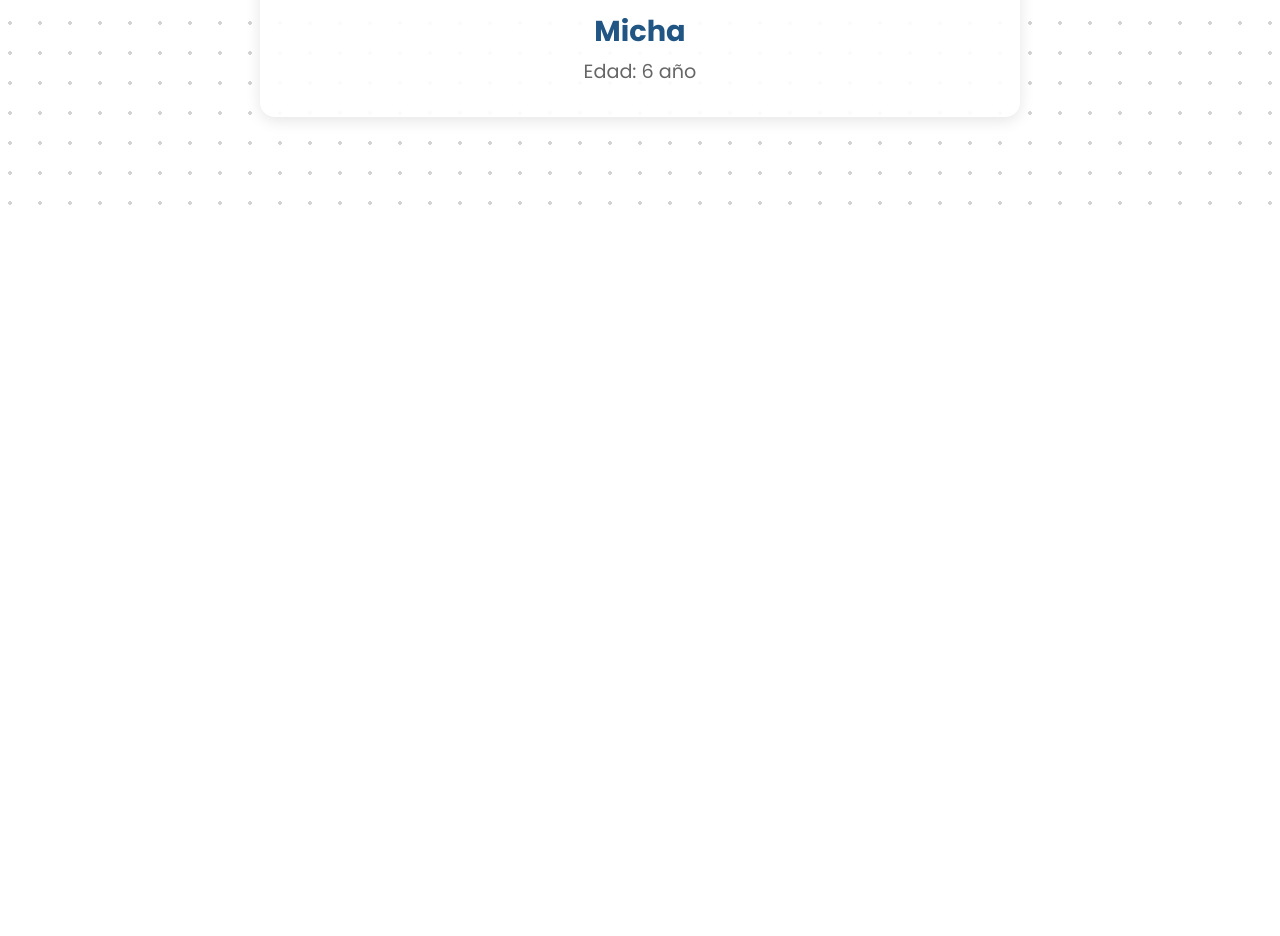
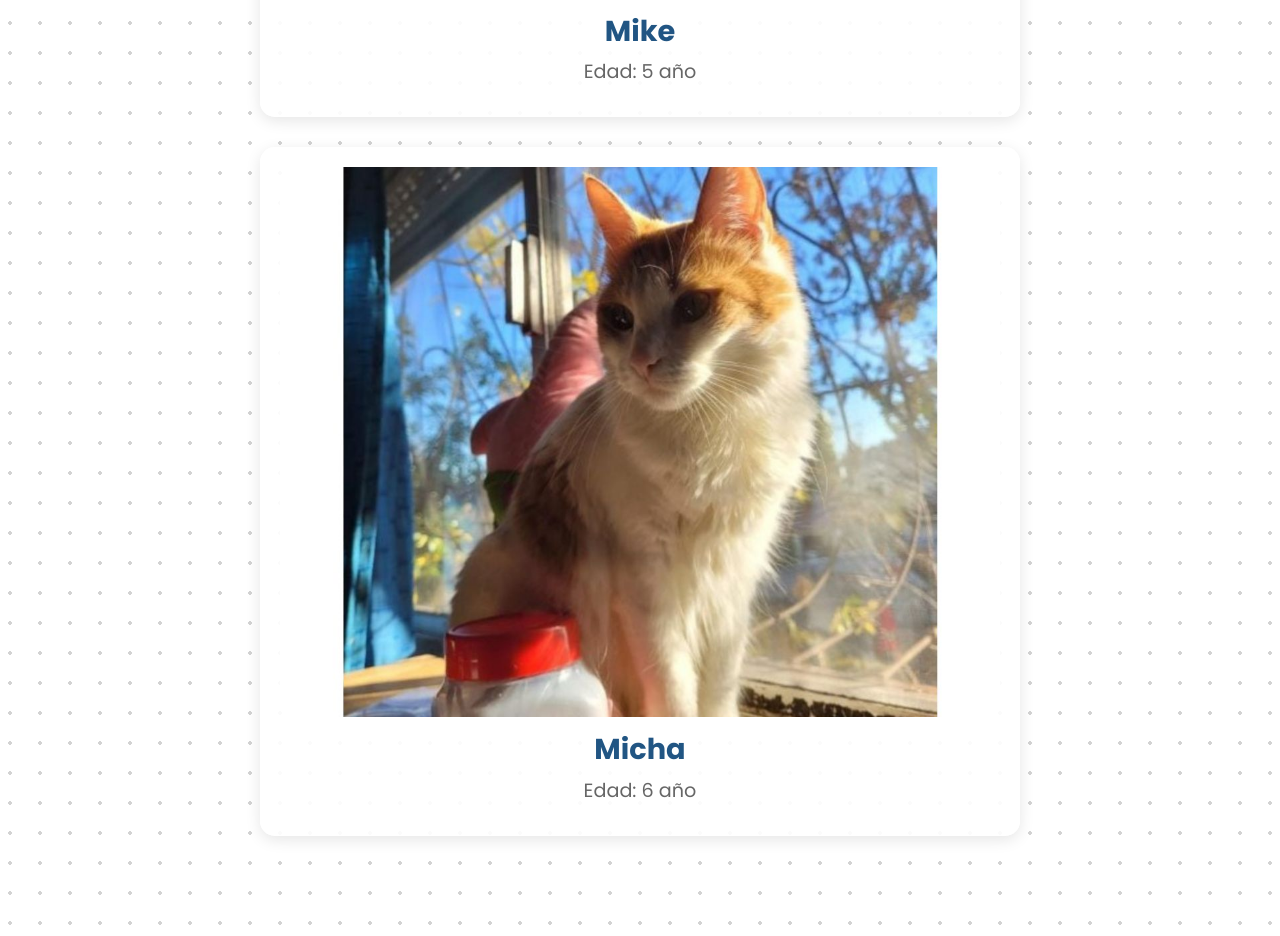
Before and after one commit to j0t4inc0de/hogardepatas, a Django app: page /hogardepatas/adopcion in a window 1280 px wide. Shown: the part 3077-4013 px from the top of the page. Before the commit the page ends 3282 px from the top, so only its background shows below. Run offline with Django 5.2, Linux system fonts and the light colour scheme.

Commit message:
agrege un animal en adopcion

```diff
--- a/templates/adopcion_page.html
+++ b/templates/adopcion_page.html
@@ -313,6 +313,14 @@
         </div>
         <!-- Perro 4 -->
         <div class="dog-card">
+            <img src="{% static 'img/8.jpg' %}" alt="Foto de Rocky">
+            <div class="dog-info">
+                <h2>Mike</h2>
+                <p>Edad: 5 año</p>
+            </div>
+        </div>
+        <!-- Perro 5 -->
+        <div class="dog-card">
             <img src="{% static 'img/7.jpg' %}" alt="Foto de Rocky">
             <div class="dog-info">
                 <h2>Micha</h2>
```
Also changed, not shown: static/img/8.jpeg (added).
